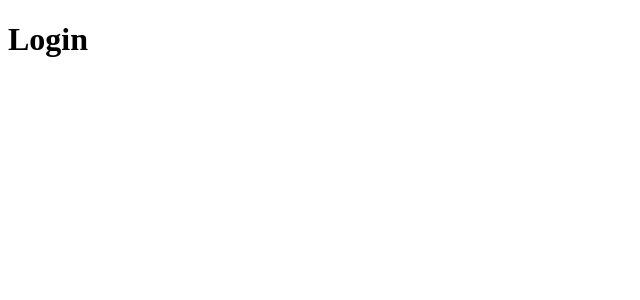
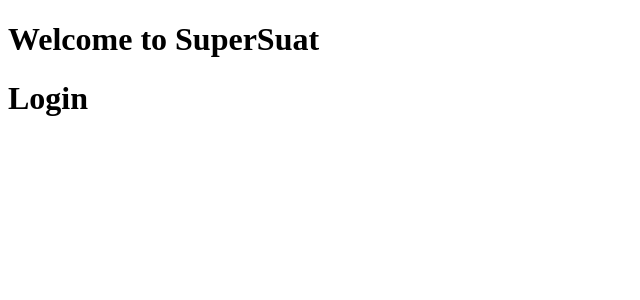
Before and after one commit to konbraphat51/SuperSuat, a React (Vite) app in the folder Front/: page /login in a window 1280 px wide. Shown: the top 300 px of the page, without its empty margins (0-640 px from the left). Built offline with nearby package versions, Linux system fonts and the light colour scheme.

Commit message:
base header

```diff
--- a/Front/src/App.tsx
+++ b/Front/src/App.tsx
@@ -1,15 +1,19 @@
 import { BrowserRouter, Routes, Route } from "react-router-dom";
+import { Header } from "./components/Header";
 import { PageHome } from "./components/pages/home/PageHome";
 import { PageLogin } from "./components/pages/login/PageLogin";
 
 function App() {
 	return (
+		<>
+			<Header />
 			<BrowserRouter>
 				<Routes>
 					<Route path="/" element={<PageHome />} />
 					<Route path="/login" element={<PageLogin />} />
 				</Routes>
 			</BrowserRouter>
+		</>
 	);
 }
 
--- /dev/null
+++ b/Front/src/components/Header.tsx
@@ -0,0 +1,7 @@
+export const Header = () => {
+	return (
+		<header>
+			<h1>Welcome to SuperSuat</h1>
+		</header>
+	);
+};
```
Lines whose indentation alone changed are shown as unchanged.
